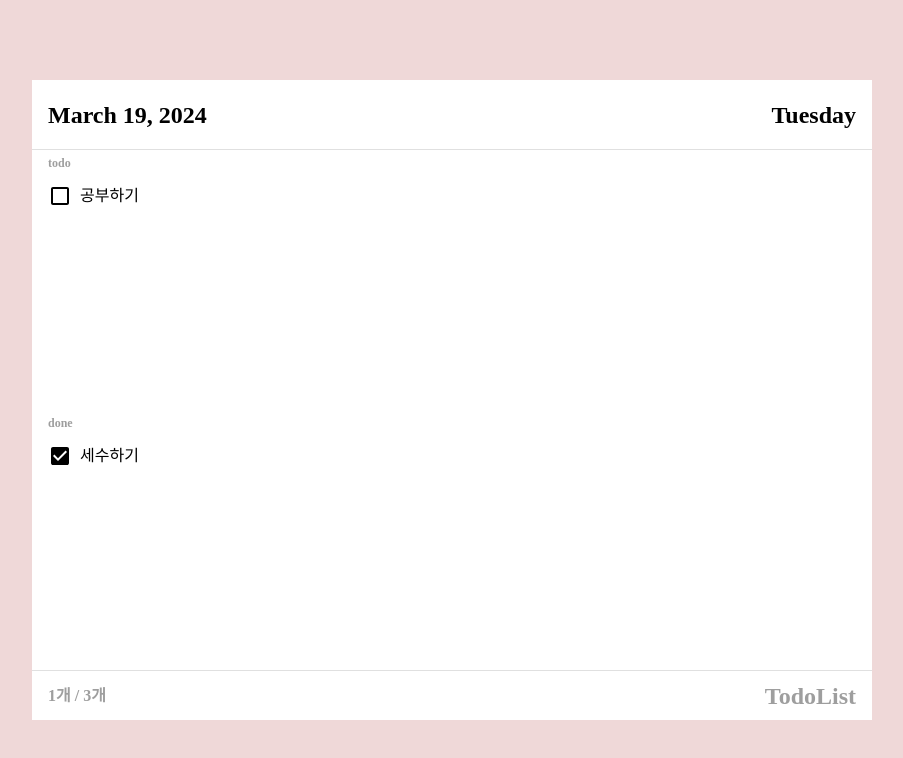
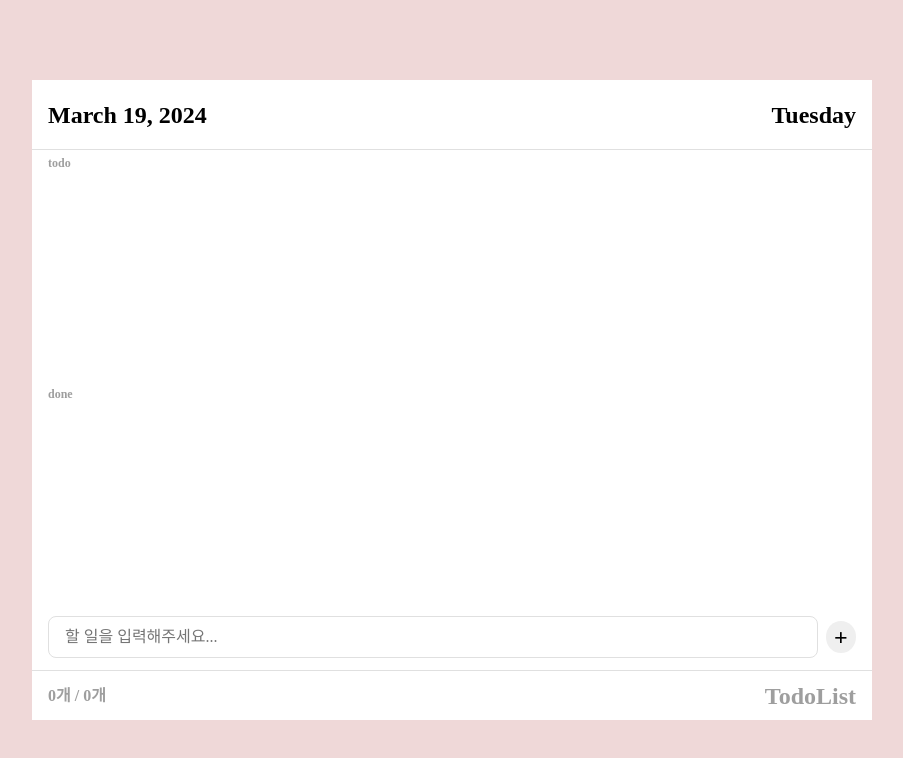
Before and after one commit to songess/CEOS_week2_reactTodo, a React (Create React App) app: page / in a window 1280 px wide. Shown: the top 758 px of the page, without its empty margins (188-1091 px from the left). Built offline with nearby package versions, Linux system fonts and the light colour scheme.

Commit message:
feat: todoCard 추가 및 삭제 구현

```diff
--- a/src/App.js
+++ b/src/App.js
@@ -1,22 +1,11 @@
+import { useEffect, useState } from 'react';
 import styled from 'styled-components';
+import AddTodo from './components/AddTodo';
 import DoneSection from './components/DoneSection';
 import TodoFooter from './components/TodoFooter';
 import TodoHeader from './components/TodoHeader';
 import TodoSection from './components/TodoSection';
-
-const DUMMYLOCALSTROAGETODOLIST = [
-  { todo: '공부하기', isdone: false },
-  { todo: '세수하기', isdone: true },
-];
-
-const DUMMYTODOLIST = DUMMYLOCALSTROAGETODOLIST.filter(
-  (todo) => todo.isdone === false
-);
-const DUMMYDONELIST = DUMMYLOCALSTROAGETODOLIST.filter(
-  (todo) => todo.isdone === true
-);
-console.log(DUMMYTODOLIST);
-console.log(DUMMYDONELIST);
+import useLocalStorage from './hooks/useLocalStorage';
 
 let Layout = styled.div`
   width: 100%;
@@ -41,13 +30,35 @@ let TodoListLayout = styled.div`
 `;
 
 function App() {
+  const [todoList, setTodoList] = useState([]);
+  const [doneList, setDoneList] = useState([]);
+  const { getTodoFromLocalStorage, setTodoToLocalStorage } = useLocalStorage();
+  useEffect(() => {
+    setTodoList(getTodoFromLocalStorage('todoList'));
+    setDoneList(getTodoFromLocalStorage('doneList'));
+  }, []);
+  const addTodo = (todo) => {
+    setTodoList((prev) => {
+      return [...prev, todo];
+    });
+    // setTodoToLocalStorage('todoList', todoList);2
+  };
+  const deleteTodo = (todo) => {
+    setTodoList((prev) => {
+      return prev.filter((item) => item.todo !== todo);
+    });
+  };
   return (
     <Layout>
       <TodoListLayout>
         <TodoHeader />
-        <TodoSection todoList={DUMMYTODOLIST} />
-        <DoneSection doneList={DUMMYDONELIST} />
-        <TodoFooter todoDoneCount={1} todoTotalCount={3} />
+        <TodoSection todoList={todoList} deleteTodo={deleteTodo}/>
+        <DoneSection doneList={doneList} deleteTodo={deleteTodo}/>
+        <AddTodo addTodo={addTodo} />
+        <TodoFooter
+          todoDoneCount={doneList.length}
+          todoTotalCount={doneList.length + todoList.length}
+        />
       </TodoListLayout>
     </Layout>
   );
--- a/src/components/AddTodo.js
+++ b/src/components/AddTodo.js
@@ -39,17 +39,24 @@ let AddButton = styled.button`
   }
 `;
 
-export default function AddTodo() {
+export default function AddTodo({ addTodo }) {
   const { getTodoFromLocalStorage, setTodoToLocalStorage } = useLocalStorage();
   const [inputValue, setInputValue] = useState('');
   const addButtonHandler = () => {
+    let todoList = getTodoFromLocalStorage('todoList') || [];
     if (inputValue.trim() === '') {
-      return;
+      alert('할 일을 입력해주세요.');
+      console.log(1);
+    } else if (todoList.some((item) => item.todo === inputValue)) {
+      alert('이미 등록된 할 일입니다.');
+    } else {
+      todoList.push({ todo: inputValue, isdone: false });
+      console.log(todoList);
+      setTodoToLocalStorage('todoList', todoList);
+      addTodo({ todo: inputValue, isdone: false });
+      setInputValue('');
+      console.log(3);
     }
-    let todoList = getTodoFromLocalStorage('todoList');
-    todoList.push({ todo: inputValue, isdone: false });
-    setTodoToLocalStorage('todoList', todoList);
-    setInputValue('');
   };
   return (
     <AddTodoLayout>
@@ -65,7 +72,7 @@ export default function AddTodo() {
           }
         }}
       />
-      <AddButton>+</AddButton>
+      <AddButton onClick={addButtonHandler}>+</AddButton>
     </AddTodoLayout>
   );
 }
--- a/src/components/DoneSection.js
+++ b/src/components/DoneSection.js
@@ -15,12 +15,19 @@ let TodoListHeaderBox = styled.div`
   color: #9e9e9e;
 `;
 
-export default function DoneSection({ doneList }) {
+export default function DoneSection({ doneList, deleteTodo }) {
   return (
     <DoneSectionLayout>
       <TodoListHeaderBox>done</TodoListHeaderBox>
       {doneList.map((todo, index) => {
-        return <TodoCard key={index} todo={todo.todo} isdone={todo.isdone} />;
+        return (
+          <TodoCard
+            key={index}
+            todo={todo.todo}
+            isdone={todo.isdone}
+            deleteTodo={deleteTodo}
+          />
+        );
       })}
     </DoneSectionLayout>
   );
--- a/src/components/TodoCard.js
+++ b/src/components/TodoCard.js
@@ -3,6 +3,7 @@ import styled from 'styled-components';
 import { ReactComponent as CheckBoxSvg } from '../assets/svg/CheckBox.svg';
 import { ReactComponent as CheckBoxOutlineSvg } from '../assets/svg/CheckBoxOutline.svg';
 import { ReactComponent as DeleteSvg } from '../assets/svg/Delete.svg';
+import useLocalStorage from '../hooks/useLocalStorage';
 
 let TodoCardLayout = styled.div`
   width: 100%;
@@ -39,12 +40,29 @@ let TodoDeleteButton = styled.button`
   display: none;
 `;
 
-export default function TodoCard({ isdone, todo }) {
+export default function TodoCard({ isdone, todo, deleteTodo }) {
+  const { getTodoFromLocalStorage, setTodoToLocalStorage } = useLocalStorage();
+  const deleteHandler = () => {
+    isdone
+      ? setTodoToLocalStorage(
+          'doneList',
+          getTodoFromLocalStorage('doneList').filter(
+            (item) => item.todo !== todo
+          )
+        )
+      : setTodoToLocalStorage(
+          'todoList',
+          getTodoFromLocalStorage('todoList').filter(
+            (item) => item.todo !== todo
+          )
+        );
+    deleteTodo(todo);
+  };
   return (
     <TodoCardLayout>
       {isdone ? <CheckBoxSvg /> : <CheckBoxOutlineSvg />}
       <TodoCardParagraph>{todo}</TodoCardParagraph>
-      <TodoDeleteButton>
+      <TodoDeleteButton onClick={deleteHandler}>
         <DeleteSvg />
       </TodoDeleteButton>
     </TodoCardLayout>
--- a/src/components/TodoSection.js
+++ b/src/components/TodoSection.js
@@ -1,4 +1,4 @@
-import React from 'react';
+import React, { useState } from 'react';
 import styled from 'styled-components';
 import TodoCard from './TodoCard';
 
@@ -15,12 +15,21 @@ let TodoListHeaderBox = styled.div`
   color: #9e9e9e;
 `;
 
-export default function TodoSection({ todoList }) {
+export default function TodoSection({ todoList, deleteTodo }) {
+  const clickHandler = (isdone, index) => {};
   return (
     <TodoSectionLayout>
       <TodoListHeaderBox>todo</TodoListHeaderBox>
       {todoList.map((todo, index) => {
-        return <TodoCard key={index} todo={todo.todo} isdone={todo.isdone} />;
+        return (
+          <TodoCard
+            key={index}
+            todo={todo.todo}
+            isdone={todo.isdone}
+            onClick={clickHandler(todo.isdone, index)}
+            deleteTodo={deleteTodo}
+          />
+        );
       })}
     </TodoSectionLayout>
   );
--- a/src/hooks/useLocalStorage.js
+++ b/src/hooks/useLocalStorage.js
@@ -1,5 +1,3 @@
-import React from 'react';
-
 export default function useLocalStorage() {
   const getTodoFromLocalStorage = (listName) => {
     return JSON.parse(localStorage.getItem(listName)) || [];
```
